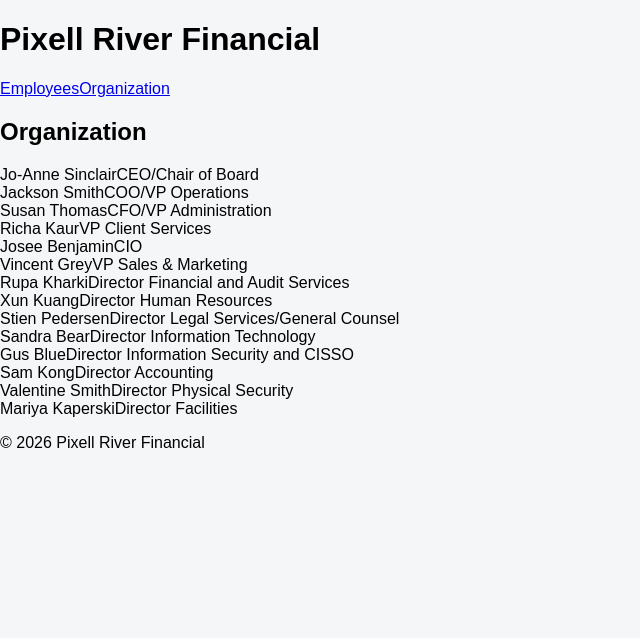
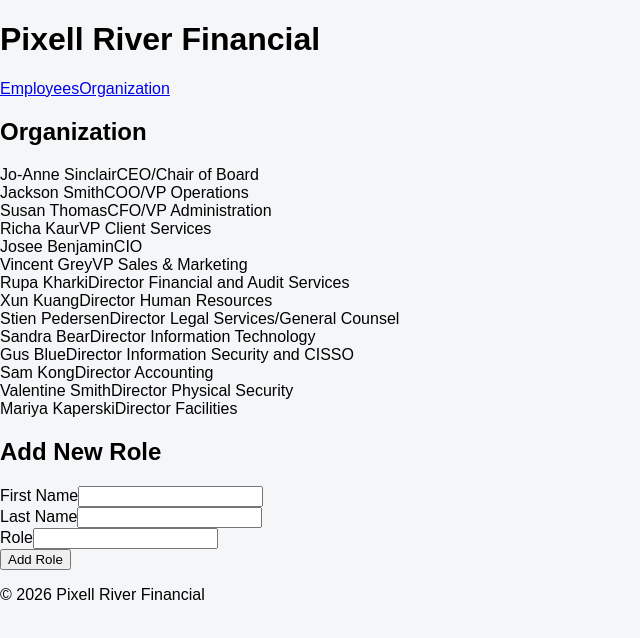
Before and after one commit to NavpreetSingh584/Fullstack_Labs, a React (Vite) app: page /organization in a window 1280 px wide. Shown: the top 638 px of the page, without its empty margins (0-640 px from the left). Built offline with nearby package versions, Linux system fonts and the light colour scheme; the HTML template or start-up script is replaced by a standard one.

Commit message:
completed the 3.2.

```diff
--- /dev/null
+++ b/src/components/AddRoleForm.tsx
@@ -0,0 +1,76 @@
+import { useFormInput } from "../hooks/useFormInput";
+
+interface Props {
+  onAddMember: (firstName: string, lastName: string, role: string) => void;
+  roleMessages: string[];
+}
+
+export default function AddRoleForm({ onAddMember, roleMessages }: Props) {
+  const firstNameInput = useFormInput("");
+  const lastNameInput = useFormInput("");
+  const roleInput = useFormInput("");
+
+  function handleSubmit() {
+    const firstNameErrors = firstNameInput.validate((value) =>
+      value.trim().length < 3
+        ? ["First name must be at least 3 characters."]
+        : []
+    );
+
+    if (firstNameErrors.length > 0) return;
+
+    onAddMember(
+      firstNameInput.value.trim(),
+      lastNameInput.value.trim(),
+      roleInput.value.trim()
+    );
+
+    firstNameInput.reset();
+    lastNameInput.reset();
+    roleInput.reset();
+  }
+
+  return (
+    <div>
+      <h2>Add New Role</h2>
+
+      <div>
+        <label htmlFor="firstName">First Name</label>
+        <input
+          id="firstName"
+          type="text"
+          value={firstNameInput.value}
+          onChange={firstNameInput.onChange}
+        />
+        {firstNameInput.messages.map((msg, i) => (
+          <p key={i} style={{ color: "red" }}>{msg}</p>
+        ))}
+      </div>
+
+      <div>
+        <label htmlFor="lastName">Last Name</label>
+        <input
+          id="lastName"
+          type="text"
+          value={lastNameInput.value}
+          onChange={lastNameInput.onChange}
+        />
+      </div>
+
+      <div>
+        <label htmlFor="role">Role</label>
+        <input
+          id="role"
+          type="text"
+          value={roleInput.value}
+          onChange={roleInput.onChange}
+        />
+        {roleMessages.map((msg, i) => (
+          <p key={i} style={{ color: "red" }}>{msg}</p>
+        ))}
+      </div>
+
+      <button onClick={handleSubmit}>Add Role</button>
+    </div>
+  );
+}
--- a/src/components/Organization.tsx
+++ b/src/components/Organization.tsx
@@ -1,8 +1,29 @@
-import organizationData from "../data/organization.json";
+import { useState } from "react";
 import type { Role } from "../interfaces/Employee";
+import organizationRepo from "../repositories/organizationRepo";
+import organizationService from "../services/organizationService";
+import AddRoleForm from "./AddRoleForm";
 
 export default function Organization() {
-  const members: Role[] = organizationData as Role[];
+  const [members, setMembers] = useState<Role[]>(
+    () => organizationRepo.getMembers()
+  );
+  const [roleError, setRoleError] = useState<string[]>([]);
+
+  function handleAddMember(
+    firstName: string,
+    lastName: string,
+    role: string
+  ) {
+    const result = organizationService.createMember(firstName, lastName, role);
+
+    if (result.success && result.members) {
+      setMembers(result.members);
+      setRoleError([]);
+    } else {
+      setRoleError(result.errors?.role ?? []);
+    }
+  }
 
   return (
     <main>
@@ -13,6 +34,8 @@ export default function Organization() {
           <span>{member.role}</span>
         </section>
       ))}
+
+      <AddRoleForm onAddMember={handleAddMember} roleMessages={roleError} />
     </main>
   );
 }
--- a/src/repositories/organizationRepo.ts
+++ b/src/repositories/organizationRepo.ts
@@ -9,8 +9,10 @@ const organizationRepo = {
   },
 
   getRoleByName(role: string): Role | undefined {
-    return members.find((m) => m.role === role);
-  },
+  return members.find(
+    (m) => m.role.toLowerCase() === role.trim().toLowerCase()
+  );
+},
 
   createMember(
     firstName: string,
--- a/src/services/organizationService.ts
+++ b/src/services/organizationService.ts
@@ -23,7 +23,12 @@ const organizationService = {
       errors.firstName = ["First name must be at least 3 characters."];
     }
 
-    // Validation 2: role must not already be occupied
+    // Validation 2: role cannot be empty
+    if (role.trim().length === 0) {
+      errors.role = ["Role cannot be empty."];
+    }
+
+    // Validation 3: role must not already be occupied (case-insensitive)
     const existingRole = organizationRepo.getRoleByName(role.trim());
     if (existingRole) {
       errors.role = [`The role "${role}" is already occupied.`];
```
